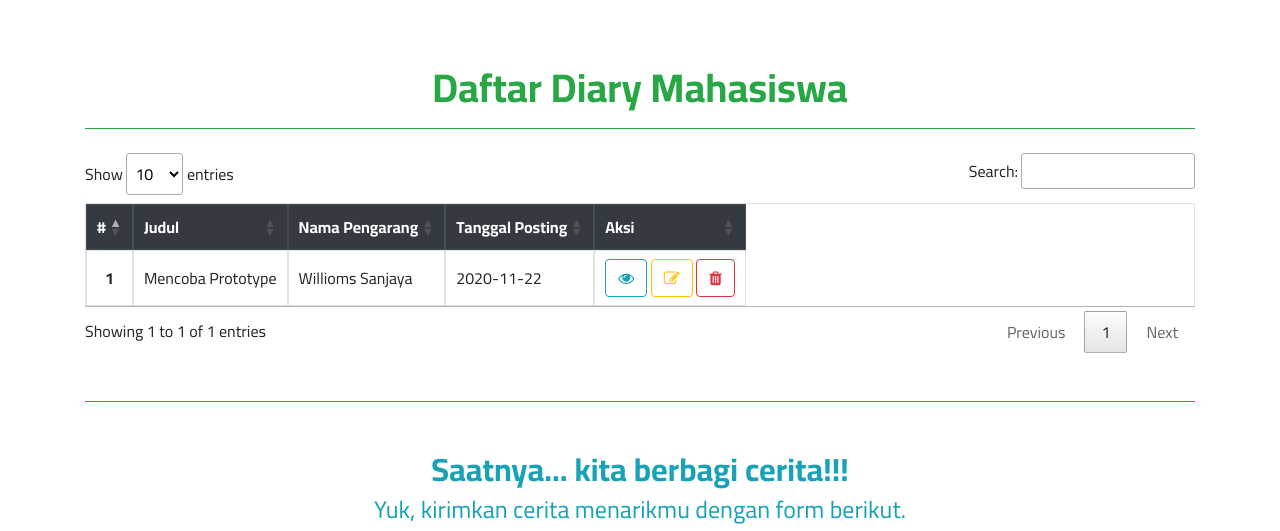
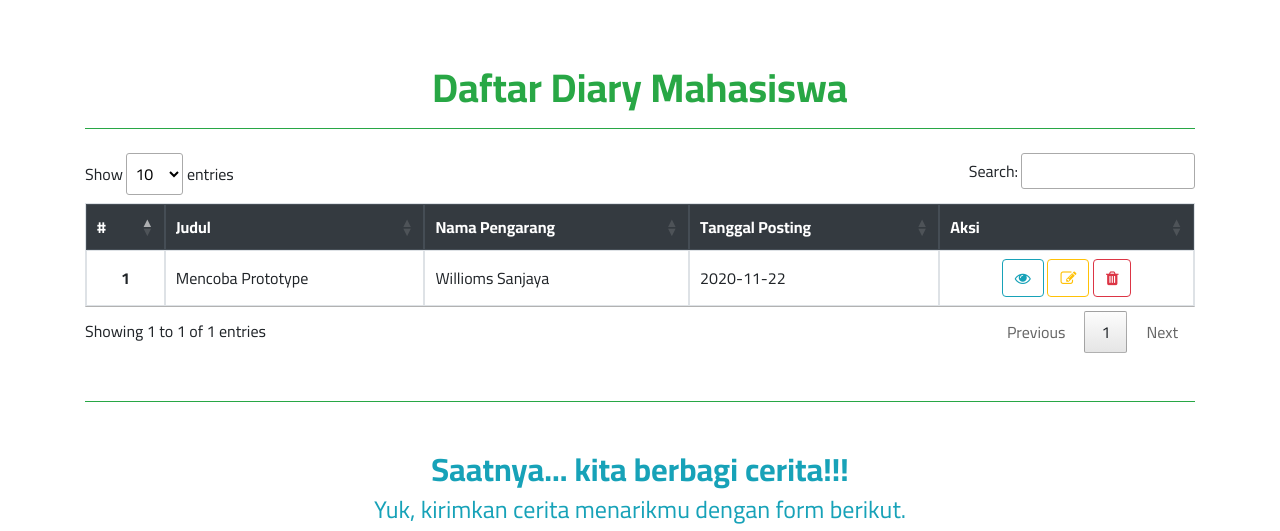
Before and after one commit to Oskw-sc/Tugas1_IMKP, a PHP site: page / in a window 1280 px wide. Shown: the part 592-1123 px from the top of the page. Run offline with PHP 8.4, Linux system fonts and the light colour scheme; data comes from the database, SQL or seed files in the repository; some libraries are stand-ins or nearby versions.

Commit message:
memperbaiki tabel

```diff
--- a/index.php
+++ b/index.php
@@ -5,7 +5,7 @@
 
   <div class="container-md my-5">
     <h1 class="text-center mb-4 border-bottom border-success text-success title strong-fontsize">Daftar Diary Mahasiswa</h1>
-    <table id="list-table" class="table table-hover table-bordered table-responsive" style="width: 100%">
+    <table id="list-table" class="table table-hover table-bordered" style="width: 100%">
       <thead class="thead-dark text-center">
         <tr>
           <th scope="col" class="align-middle">#</th>
```
